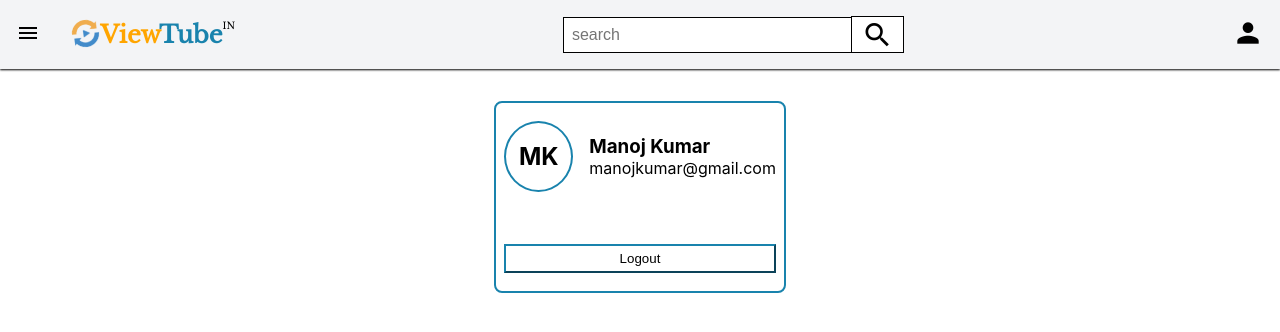
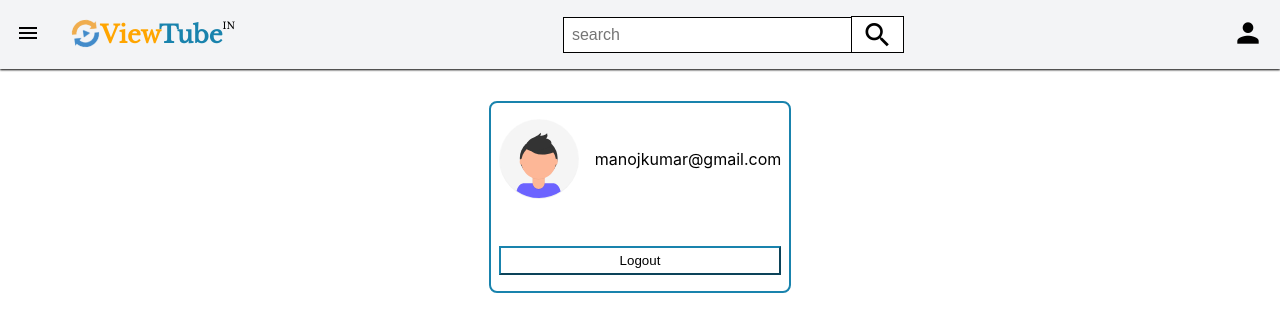
Before and after one commit to manojkumar8400/video-library, a React (Create React App) app: page /logout in a window 1280 px wide. Shown: the top 332 px of the page. Built offline with nearby package versions, Linux system fonts and the light colour scheme; a web font is replaced by a local one; what miragejs would draw is missing.

Commit message:
fix minor bugs and give some style

```diff
--- a/src/app/slice/authSlice.js
+++ b/src/app/slice/authSlice.js
@@ -36,6 +36,8 @@ const initialState = {
     status: localStorage.getItem("status"),
     authToken: localStorage.getItem("authToken") || null,
     user: localStorage.getItem("user") || null,
+    lName: "" || "kumar",
+    mail: "" || "manojkumar@gmail.com"
 }
 
 const authSlice = createSlice({
@@ -58,6 +60,8 @@ const authSlice = createSlice({
         [postLogin.fulfilled]: (state, { payload }) => {
             state.authToken = payload.encodedToken;
             state.user = payload.foundUser.firstName;
+            state.lname = payload.foundUser.lastName;
+            state.mail = payload.foundUser.email;
         },
         [postLogin.rejected]: (state) => {
             state.status = false;
@@ -70,6 +74,8 @@ const authSlice = createSlice({
         [postSignup.fulfilled]: (state, {payload}) => {
             state.authToken = payload.encodedToken;
             state.user = payload.createdUser.firstName;
+            state.lname = payload.createdUser.lastName;
+            state.mail = payload.createdUser.email;
         },
         [postSignup.rejected]: (state) => {
             state.status = false;
--- a/src/app/slice/featureSlice.js
+++ b/src/app/slice/featureSlice.js
@@ -200,7 +200,7 @@ const featureSlice = createSlice({
         [likePost.pending]: (state) => {
             state.status = true;
         },
-        [likePost.fulfilled]: (state, {payload}) => {
+        [likePost.fulfilled]: (state, { payload }) => {
             state.status = false;
             state.getLikeData = payload;
         },
@@ -253,7 +253,7 @@ const featureSlice = createSlice({
             state.status = false
         },
 
-        //      Watchlater Post Request
+        //      Watchlater Get Request
 
         [watchLaterGet.pending]: (state) => {
             state.status = true;
--- a/src/components/Header/Header.jsx
+++ b/src/components/Header/Header.jsx
@@ -1,4 +1,4 @@
-import React from 'react';
+import React, { useRef } from 'react';
 import "./Header.css";
 import { useDispatch, useSelector } from 'react-redux';
 import { sideToggle } from '../../app/slice/operatorSlice';
@@ -10,6 +10,14 @@ export const Header = () => {
     const dispatch = useDispatch();
     const { toggle } = useSelector((state) => state.operator);
     const { status } = useSelector(store => store.auth);
+    let timer = useRef(null);
+
+    const debounce = (value, delay) => {
+        clearTimeout(timer);
+        timer = setTimeout(()=>{
+            dispatch(searchItem(value))
+        },delay)
+    };
 
     return (
         <header className='header-bar flex p-16 z-index-1'>
@@ -23,7 +31,7 @@ export const Header = () => {
                 </Link>
             </section>
             <section className="flex-center">
-                <input onChange={e=>{dispatch(searchItem(e.target.value))}} className='search-bar' type="search" placeholder='search' />
+                <input onChange={e => { debounce( e.target.value, 1000 )}} className='search-bar' type="search" placeholder='search' />
                 <section className="search-btn flex">
                     <span className='material-icons fs-32 p-lr-8'>search</span>
                 </section>
--- a/src/pages/Authentication/Auth.css
+++ b/src/pages/Authentication/Auth.css
@@ -96,11 +96,11 @@
 }
 
 .avatar {
-    border: 2px solid;
-    width: fit-content;
-    padding: 1.2rem .8rem;
-    border-radius: 50%;
-    border-color: var(--secondary-color);
+    width: 5rem;
+}
+
+.wrong-information{
+    border: 2px solid red;
 }
 
 @media screen and (max-width: 900px) {
--- a/src/pages/Authentication/Login.jsx
+++ b/src/pages/Authentication/Login.jsx
@@ -11,7 +11,8 @@ export const Login = () => {
     const [visibility, setVisibility] = useState(true);
     const [error, setError] = useState({ isError: true })
     const [loginDetail, setLoginDetail] = useState({
-        email: "", password: ""
+        email: "",
+        password: ""
     });
     const { status, user } = useSelector(store => store.auth);
     const dispatch = useDispatch();
@@ -58,7 +59,7 @@ export const Login = () => {
                         Enter Email Address
                         <input
                             onChange={e => inputHandler(e.target)}
-                            className='input-text'
+                            className={`input-text ${error.email && "wrong-information"}`}
                             value={loginDetail.email}
                             type="text"
                             name="email"
@@ -66,12 +67,11 @@ export const Login = () => {
                             placeholder='abc@gmail.com'
                         />
                     </label>
-                    {error.email && <div>{error.email}</div>}
                     <label className='input-label flex-column relative' >
                         Enter Password
                         <input
                             onChange={e => inputHandler(e.target)}
-                            className='input-password'
+                            className={`input-password ${error.password && "wrong-information" }`}
                             value={loginDetail.password}
                             type={visibility ? "password" : "text"}
                             name="password"
@@ -90,7 +90,6 @@ export const Login = () => {
                                 </span>
                         }
                     </label>
-                    {error.password && <div>{error.password}</div>}
                     <section className='flex justify-between'>
                         <label className='checkbox-label'>
                             <input className='checkbox-input' type="checkbox" />
--- a/src/pages/Authentication/Logout.jsx
+++ b/src/pages/Authentication/Logout.jsx
@@ -1,4 +1,4 @@
-import React, { useState } from 'react';
+import React from 'react';
 import { useDispatch, useSelector } from 'react-redux';
 import { Link } from 'react-router-dom';
 import { logoutHandler } from '../../app/slice/authSlice';
@@ -6,21 +6,21 @@ import { logoutHandler } from '../../app/slice/authSlice';
 export const Logout = () => {
 
     const dispatch = useDispatch();
-    const { status } = useSelector(store => store.auth);
-    const [backBtn, setBackBtn] = useState(false)
+    const { user,lname,mail } = useSelector(store => store.auth);
+    console.log(user,lname,mail);
 
     return (
         <main className='logout-main-container'>
             <div className='logout-container'>
                 <section className='avatar-section'>
-                    <h1 className='avatar'>MK</h1>
+                    <img src="./assets/avatar.svg" alt="avatar" className='avatar'/>
                     <span>
-                        <h3>Manoj Kumar</h3>
-                        <p>manojkumar@gmail.com</p>
+                        <h3>{user} {lname}</h3>
+                        <p>{mail}</p>
                     </span>
                 </section>
                 <Link to="/">
-                    <button onClick={_ => { dispatch(logoutHandler()); setBackBtn(true) }} className='logout-btn'>Logout</button>
+                    <button onClick={_ => { dispatch(logoutHandler()) }} className='logout-btn'>Logout</button>
                 </Link>
             </div>
         </main >
--- a/src/pages/Authentication/Signup.jsx
+++ b/src/pages/Authentication/Signup.jsx
@@ -18,11 +18,11 @@ export const Signup = () => {
     });
     const signupDispatch = useDispatch();
 
-    useEffect(()=>{
-        if(!error.isError){
+    useEffect(() => {
+        if (!error.isError) {
             signupDispatch(postSignup(userDetail))
         };
-    });
+    }, [error]);
 
     const inputHandler = (e) => {
         const { name, value } = e;
@@ -50,6 +50,7 @@ export const Signup = () => {
                             value={userDetail.firstname}
                             className='input-text'
                             type="text"
+                            required
                             placeholder='Manoj'
                         />
                     </label>
@@ -61,6 +62,7 @@ export const Signup = () => {
                             value={userDetail.lastname}
                             className='input-text'
                             type="text"
+                            required
                             placeholder='Kumar'
                         />
                     </label>
@@ -70,8 +72,9 @@ export const Signup = () => {
                             onChange={e => inputHandler(e.target)}
                             name="email"
                             value={userDetail.email}
-                            className='input-text'
+                            className={`input-text ${error.email && "wrong-information"}`}
                             type="text"
+                            required
                             placeholder='abc@gmail.com'
                         />
                     </label>
@@ -81,8 +84,9 @@ export const Signup = () => {
                             onChange={e => inputHandler(e.target)}
                             name="password"
                             value={userDetail.password}
-                            className='input-text'
+                            className={`input-text ${error.password && "wrong-information"}`}
                             type="password"
+                            required
                             placeholder='********'
                         />
                     </label>
@@ -92,8 +96,9 @@ export const Signup = () => {
                             onChange={e => inputHandler(e.target)}
                             name="confirmpassword"
                             value={userDetail.confirmpassword}
-                            className='input-text'
+                            className={`input-text ${error.confirmpassword && "wrong-information"}`}
                             type="password"
+                            required
                             placeholder='********'
                         />
                     </label>
```
Also changed, not shown: public/assets/avatar.svg (added).
